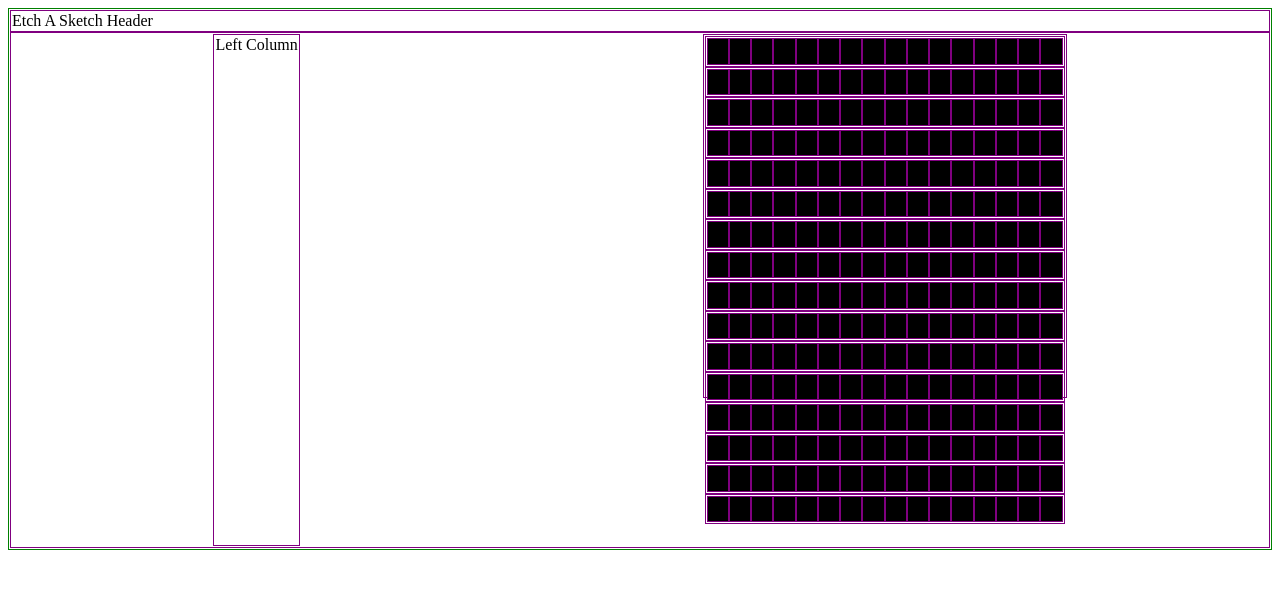
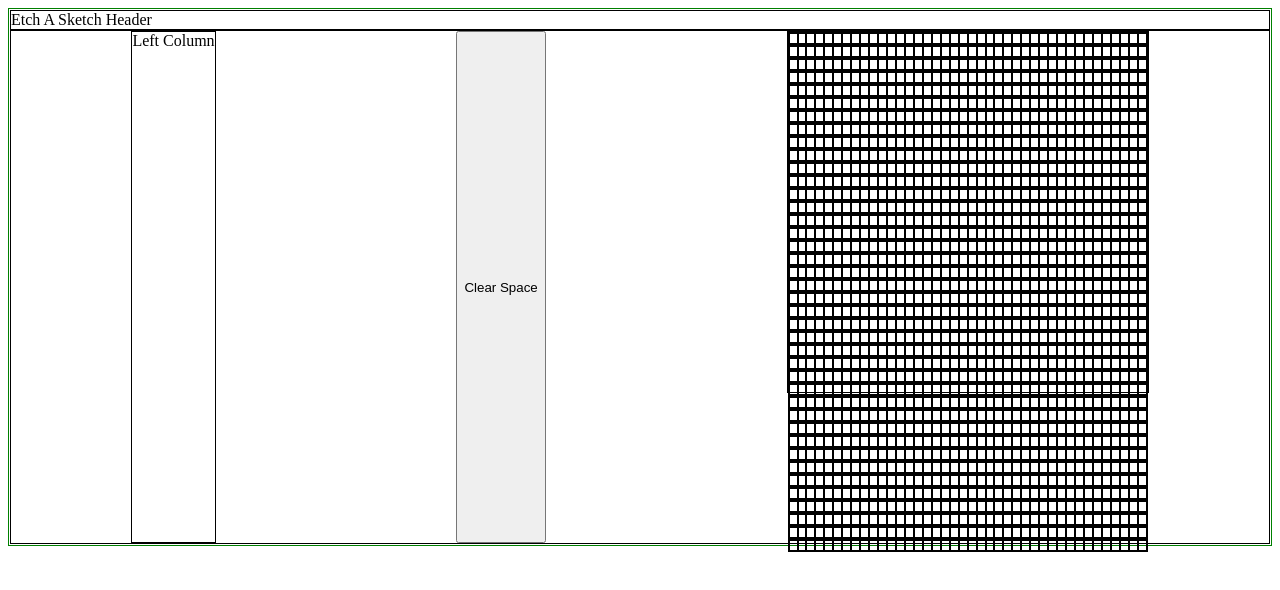
Before and after one commit to RinkM/Odin4-Drawing, a plain HTML site: page index.html in a window 1280 px wide. Drawn offline with Linux system fonts and the light colour scheme.

Commit message:
added clear button, events to draw.

```diff
--- a/app.js
+++ b/app.js
@@ -6,7 +6,7 @@ const workspace = document.querySelector('.workspace')
 let rowArray =[];
 let boxArray = [];
 let box;
-
+let size = 40
 
 // workspace.appendChild(box)
 
@@ -19,20 +19,20 @@ const row = document.createElement("div")
 workspace.style.display = "block"
 // row.style.display = "inline"
 
-let height = 360/16
-let width = 360/16
+let height = 360/size
+let width = 360/size
 
 // row.classList.add ("row")
 // box.classList.add ("box")
 
 // row.appendChild(box)
 
-for (let i = 0; i <=15; i++){
+for (let i = 0; i <=(size-1); i++){
     rowArray[i] = document.createElement("div")
     rowArray[i].style.display = "flex"
     rowArray[i].classList.add ("row")
     // rowArray[i].style.height = `${height}px`
-    for (let x = 0; x <=15; x++){
+    for (let x = 0; x <=(size-1); x++){
         boxArray[x] = document.createElement("div")
         boxArray[x].classList.add ("box")
         // rowArray[i] = document.createElement("div")
@@ -53,12 +53,26 @@ for (let i = 0; i <=15; i++){
 box = document.querySelectorAll(".box")
 // box.addEventListener("click", myFunction)
 
+const clearButton = document.querySelector('.clear');
+
+
+
 for (const square of box){
-    square.addEventListener('onlick', colorChange(square),true)
-}
+    square.addEventListener('mouseover',()=>{
+        colorChange(square)},true
+    )}
+
+
+clearButton.addEventListener('click', ()=>{
+    clearColors()});
 
 function colorChange(element){
     element.style.background = "black"
+}
+
+function clearColors(){
+    for (const square of box){
+        square.style.background = "white"}
 }
 
 
--- a/index.html
+++ b/index.html
@@ -15,6 +15,7 @@
     </header>
     <div class = "container">
         <div class = "leftColumn">Left Column</div>
+        <button class = "clear">Clear Space</button>
         <div class = "workspace"></div>
     </div>
 
--- a/style.css
+++ b/style.css
@@ -5,8 +5,8 @@ body{
 }
 
 div{
-    border: 1px solid purple;
-    padding: 1px;
+    border: 1px solid black;
+    /* padding: 1px; */
 }
 
 .container{
```
